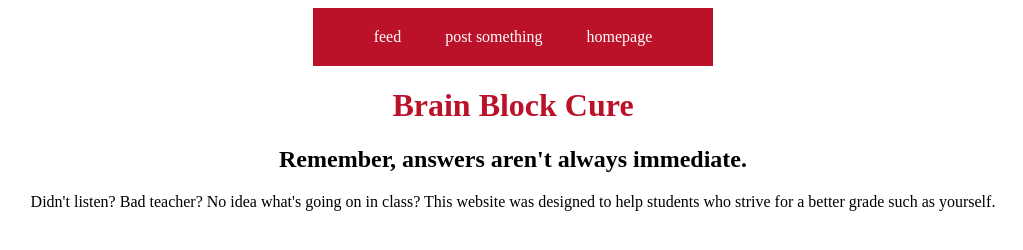
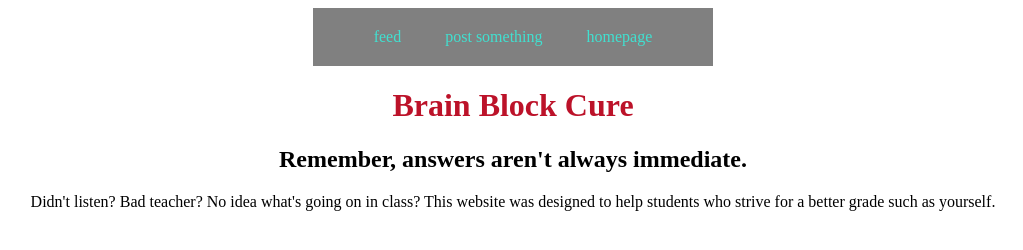
Before and after one commit to girlcodeakl/mcauley2017, a website: page public/index.html in a window 1280 px wide. Shown: the whole page, without its empty margins (127-1150 px from the left). Drawn offline with Linux system fonts and the light colour scheme.

Commit message:
fixing up

```diff
--- a/public/style.css
+++ b/public/style.css
@@ -22,18 +22,23 @@ h1 {
 
 .nav-bar {
   color: white;
-  background-color: #bc1229;
+  background-color: grey;
   max-width: 400px;
   margin: auto;
 
 }
 .nav-bar a {
-  color: white;
+  color: turquoise;
   margin:20px;
   display: inline-block;
   text-decoration:none;
 
 }
+
+.nav-bar a:hover {
+   color: white;
+
+  }
 
 .nav-bar a:hover {
   color: white;
```
Also changed, not shown: index.js (+6 -3 lines), public/delete.html (+2 -3 lines).
